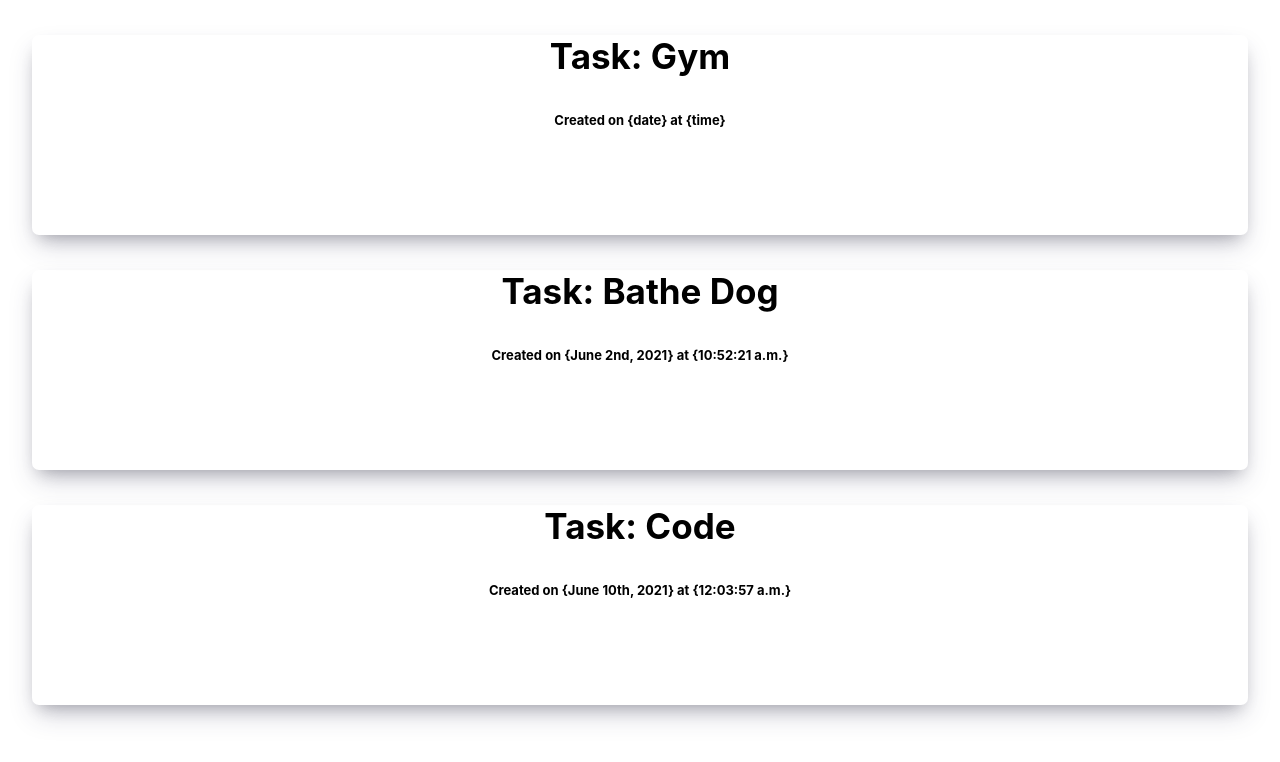
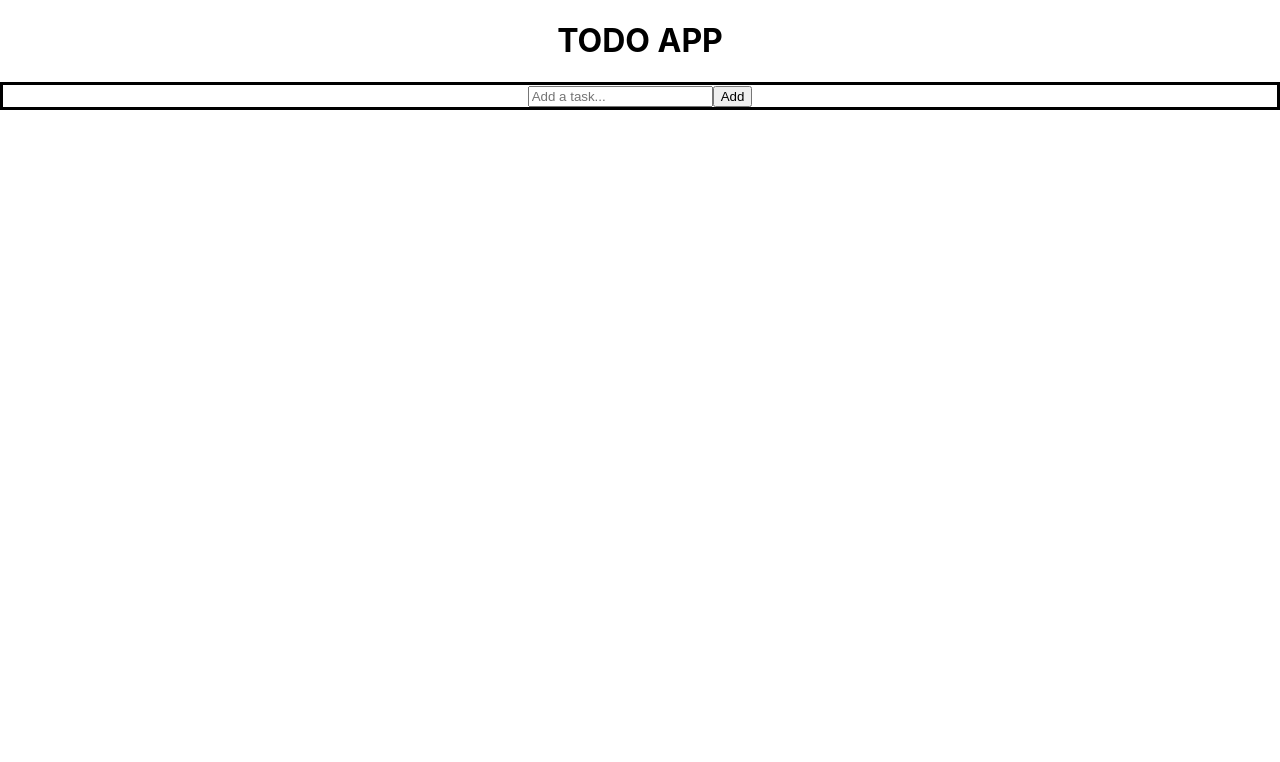
Before and after one commit to 2021-IBM-Accelerate-SW-Track/lab-1-team-29, a React (Create React App) app: page / in a window 1280 px wide. Shown: the top 762 px of the page. Built offline with nearby package versions, Linux system fonts and the light colour scheme.

Commit message:
team-3 first version

```diff
--- a/src/App.css
+++ b/src/App.css
@@ -17,17 +17,6 @@ code {
     monospace;
 }
 
-.tasks {
-  margin: 2rem;
-  height: 200px;
-  border-radius: 7px;
-  box-shadow: rgba(50, 50, 93, 0.25) 0px 13px 27px -5px, rgba(0, 0, 0, 0.3) 0px 8px 16px -8px;
+.todo-input-form {
+  border: solid;
 }
-
-.desc {
-  font-size: 35px;
-}
-
-.datetime {
-  font-size: small;
-}
--- a/src/App.js
+++ b/src/App.js
@@ -1,49 +1,65 @@
 import Header from "./component/header"
+import React, {useState} from 'react';
+import { TaskForm } from "./component/TaskForm/TaskForm";
+import { Task } from "./component/Task/Task";
 
 import './App.css';
 
-const allTasks = [
-  {
+function App() {
+  // state of the tasks being displayed
+  const [allTasks, setAllTasks] = useState([
+    {
       id: 0,
-      description: "Gym",
-      dateTime: "Created on {date} at {time}",
+      description: "gym",
+      dateTime: {
+        date: "June 12th, 2021",
+        time: "12:42:20 a.m."
+      },
       isCompleted: false
-  },
-  {
+    },
+    {
       id: 1,
-      description: "Bathe Dog",
-      dateTime: "Created on {June 2nd, 2021} at {10:52:21 a.m.}",
+      description: "coding",
+      dateTime: {
+        date: "June 21th, 2021",
+        time: "10:10:10 a.m."
+      },
       isCompleted: false
-  },
-  {
-    id: 2,
-    description: "Code",
-    dateTime: "Created on {June 10th, 2021} at {12:03:57 a.m.}",
-    isCompleted: false
-}
-]
+    }
+  ])
 
-function App() {
+  // adds new task objects and sets the state for allTasks obj
+  const addTask = text => {
+    const newTasks = [...allTasks, { text }];
+    setAllTasks(newTasks);
+  }
+
+  // removes curr task based on index and updates
+  // state for allTasks obj
+  const removeTask = index => {
+    const newTasks = [...allTasks];
+    newTasks.splice(index, 1);
+    setAllTasks(newTasks);
+  }
+
   return (
     <div className="App">
-      <section className="tasklist">
-        {allTasks.map(task => {
-          return <Tasks key={task.id} {...task} />
+      <Header />
+      <section className="todo-item-box">
+        <TaskForm {...allTasks}/>
+      </section>
+      <section className="todo-list">
+        {allTasks.map((task, index) => {
+            <Task
+            key={index}
+            {...task}
+            />
         })}
       </section>
     </div>
   );
 }
 
-function Tasks({description, dateTime, isCompleted}) {
 
-  return (
-    <article className="tasks">
-      <h1 className="desc">Task: {description}</h1>
-      <h3 className="datetime">{dateTime}</h3>
-      <h4>{isCompleted}</h4>
-    </article>
-  )
-}
 
 export default App;
--- /dev/null
+++ b/src/component/Task/Task.js
@@ -0,0 +1,5 @@
+export function Task() {
+    return (
+        <h1>Hello World</h1>
+    )
+}
--- /dev/null
+++ b/src/component/TaskForm/TaskForm.js
@@ -0,0 +1,30 @@
+import React, {useState} from 'react'
+
+
+export function TaskForm({ addTask }) {
+    // states for all of the task data to be changed
+    const [text, setText] = useState("");
+    const [date, setDate] = useState("");
+    const [time, setTime] = useState("");
+    const [isCompleted, setIsCompleted] = useState(false);
+
+
+    const clickChanger = e => {
+      e.preventDefault();
+    }
+
+
+    return (
+      <form onSubmit={clickChanger} className="todo-input-form">
+        <input
+        type="text"
+        placeholder="Add a task..."
+        className="input"
+        required={true}
+        value={text}
+        onChange={(e) => setText(e.target.value)}
+        ></input>
+        <button>Add</button>
+      </form>
+    )
+  }
```
